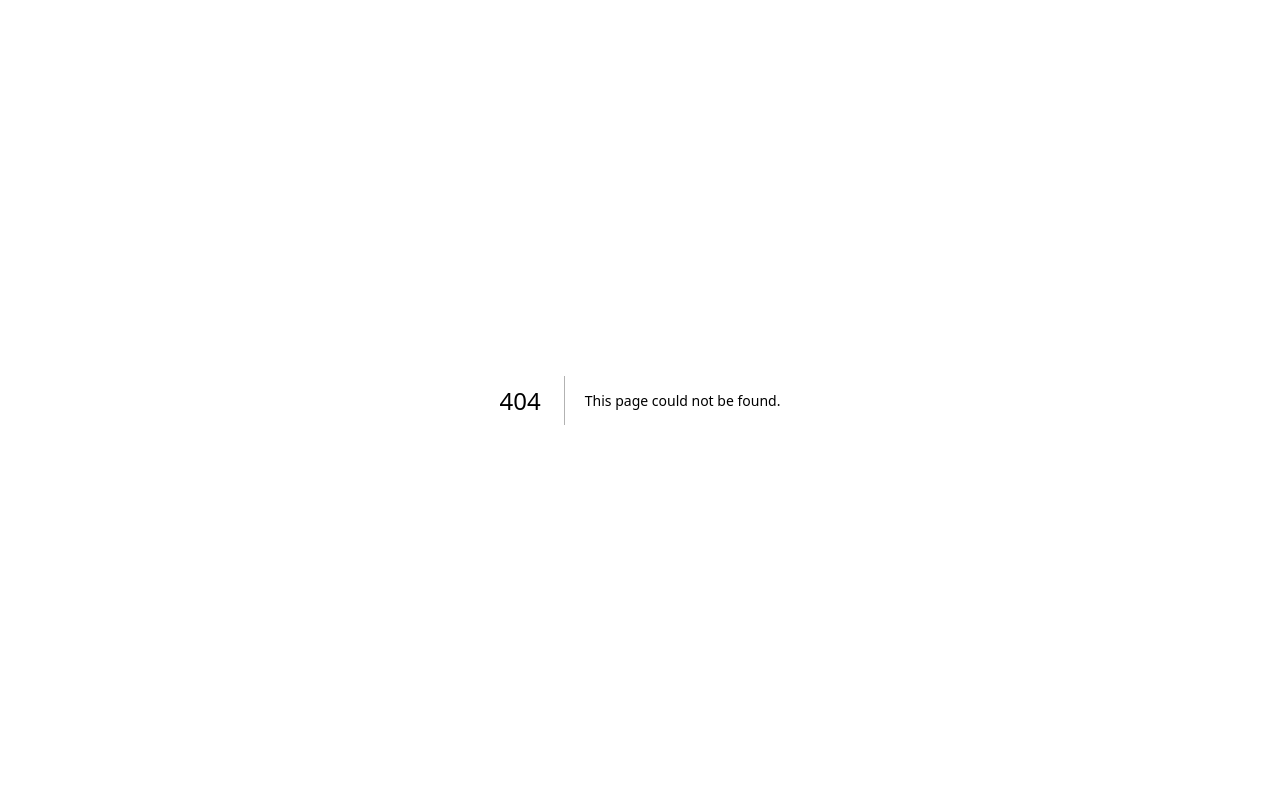
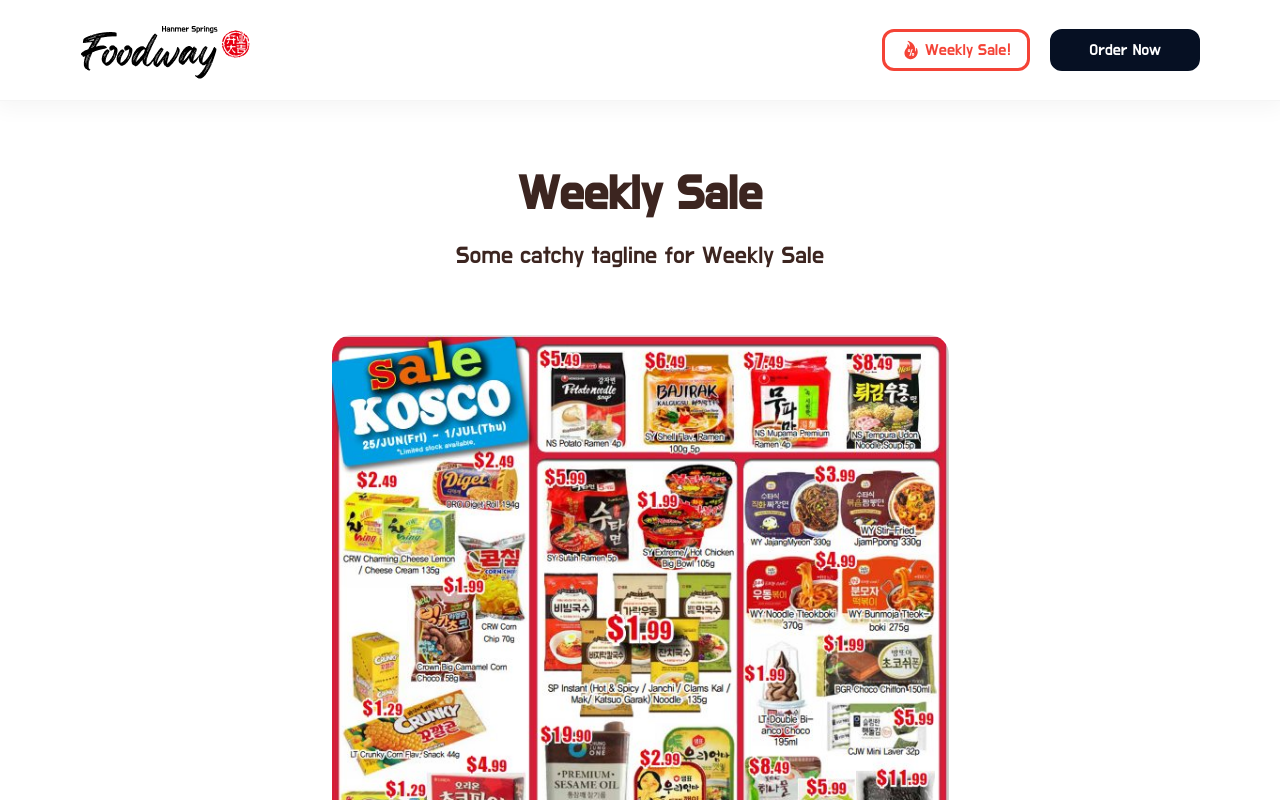
Before and after one commit to HanmerBols/hanmer-springs-foodway, a Next.js app: page /weekly_sale in a window 1280 px wide. Before the commit this address had no page. Shown: the top 800 px of the page. Built offline with nearby package versions, Linux system fonts and the light colour scheme.

Commit message:
Add weekly sale page

```diff
--- a/app/ui/BottomBar/index.tsx
+++ b/app/ui/BottomBar/index.tsx
@@ -1,11 +1,14 @@
+import { usePathname } from "next/navigation";
 import OrderButton from "../OrderButton";
 import WeeklySaleButton from "../WeeklySaleButton";
 import styles from "./index.module.css";
 
 const BottomBar = () => {
+  const pathname = usePathname();
+
   return (
     <div className={styles.bottom_bar}>
-      <WeeklySaleButton />
+      {pathname === "/weekly_sale/" ? <></> : <WeeklySaleButton />}
       <OrderButton />
     </div>
   );
--- a/app/ui/TopBar/index.tsx
+++ b/app/ui/TopBar/index.tsx
@@ -3,11 +3,11 @@
 import { LOGO_DESCRIPTION, LOGO_IMAGE_PATH } from "@/app/content";
 import { useMobileDetection } from "@/app/lib/hooks/useMobileDetection";
 import Image from "next/image";
+import Link from "next/link";
+import { usePathname } from "next/navigation";
 import OrderButton from "../OrderButton";
 import WeeklySaleButton from "../WeeklySaleButton";
 import styles from "./index.module.css";
-import { usePathname } from "next/navigation";
-import Link from "next/link";
 
 const TopBar = () => {
   const isMobile = useMobileDetection();
@@ -52,9 +52,11 @@
 };
 
 const Buttons = () => {
+  const pathname = usePathname();
+
   return (
     <div className={styles.buttons}>
-      <WeeklySaleButton />
+      {pathname === "/weekly_sale/" ? <></> : <WeeklySaleButton />}
       <OrderButton />
     </div>
   );
--- a/app/ui/WeeklySaleButton/index.tsx
+++ b/app/ui/WeeklySaleButton/index.tsx
@@ -4,7 +4,7 @@
 
 const WeeklySaleButton = () => {
   return (
-    <Link href="" className={styles.weekly_sale_button}>
+    <Link href="/weekly_sale/" className={styles.weekly_sale_button}>
       <WeeklySaleIcon /> {WEEKLY_SALE_BUTTON_TEXT}
     </Link>
   );
--- /dev/null
+++ b/app/weekly_sale/content.ts
@@ -0,0 +1,6 @@
+export const WEEKLY_SALE_PAGE_TITLE = "Weekly Sale";
+export const WEEKLY_SALE_PAGE_SUBTITLE = "Some catchy tagline for Weekly Sale";
+
+export const WEEKLY_SALE_IMAGE_PATHS = [
+  "/sub_pages/weekly_sale/weekly_sale_1.png",
+];
--- /dev/null
+++ b/app/weekly_sale/page.tsx
@@ -0,0 +1,41 @@
+"use client";
+
+import { useMobileDetection } from "../lib/hooks/useMobileDetection";
+import BottomBar from "../ui/BottomBar";
+import Content from "../ui/Content";
+import Footer from "../ui/Footer";
+import Introduction from "../ui/Introduction";
+import SubPageImages from "../ui/SubPageImages";
+import Subtitle from "../ui/Subtitle";
+import Title from "../ui/Title";
+import TopBar from "../ui/TopBar";
+import {
+  WEEKLY_SALE_IMAGE_PATHS,
+  WEEKLY_SALE_PAGE_SUBTITLE,
+  WEEKLY_SALE_PAGE_TITLE,
+} from "./content";
+
+const WeeklySalePage = () => {
+  const isMobile = useMobileDetection();
+
+  return (
+    <>
+      <TopBar />
+      <Content>
+        <Introduction>
+          <Title text={WEEKLY_SALE_PAGE_TITLE} />
+          <Subtitle text={WEEKLY_SALE_PAGE_SUBTITLE} />
+        </Introduction>
+
+        <SubPageImages
+          description={WEEKLY_SALE_PAGE_TITLE}
+          imagePaths={WEEKLY_SALE_IMAGE_PATHS}
+        />
+      </Content>
+      <Footer />
+      {isMobile ? <BottomBar /> : <></>}
+    </>
+  );
+};
+
+export default WeeklySalePage;
```
Also changed, not shown: public/sub_pages/weekly_sale/weekly_sale_1.png (added).
